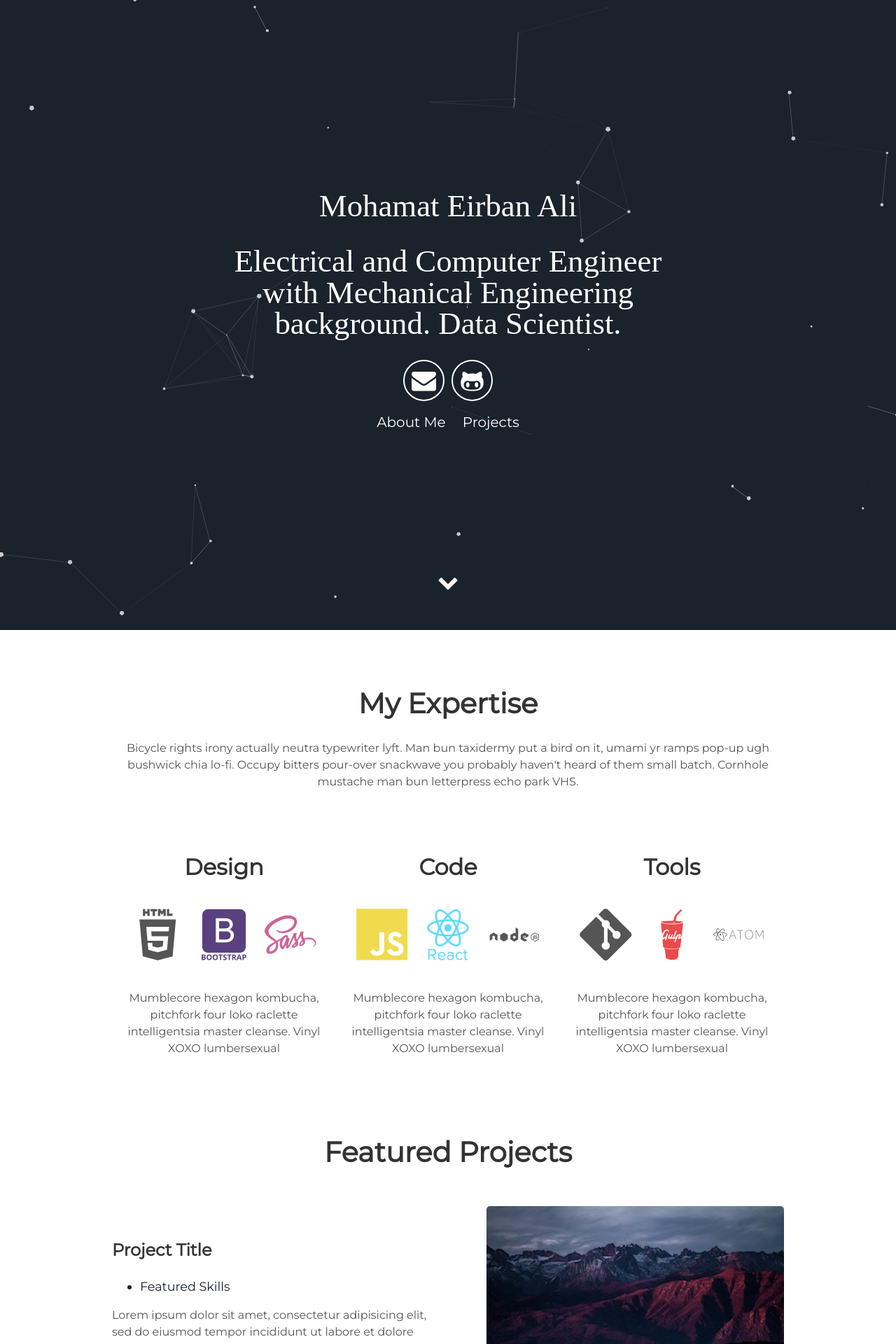
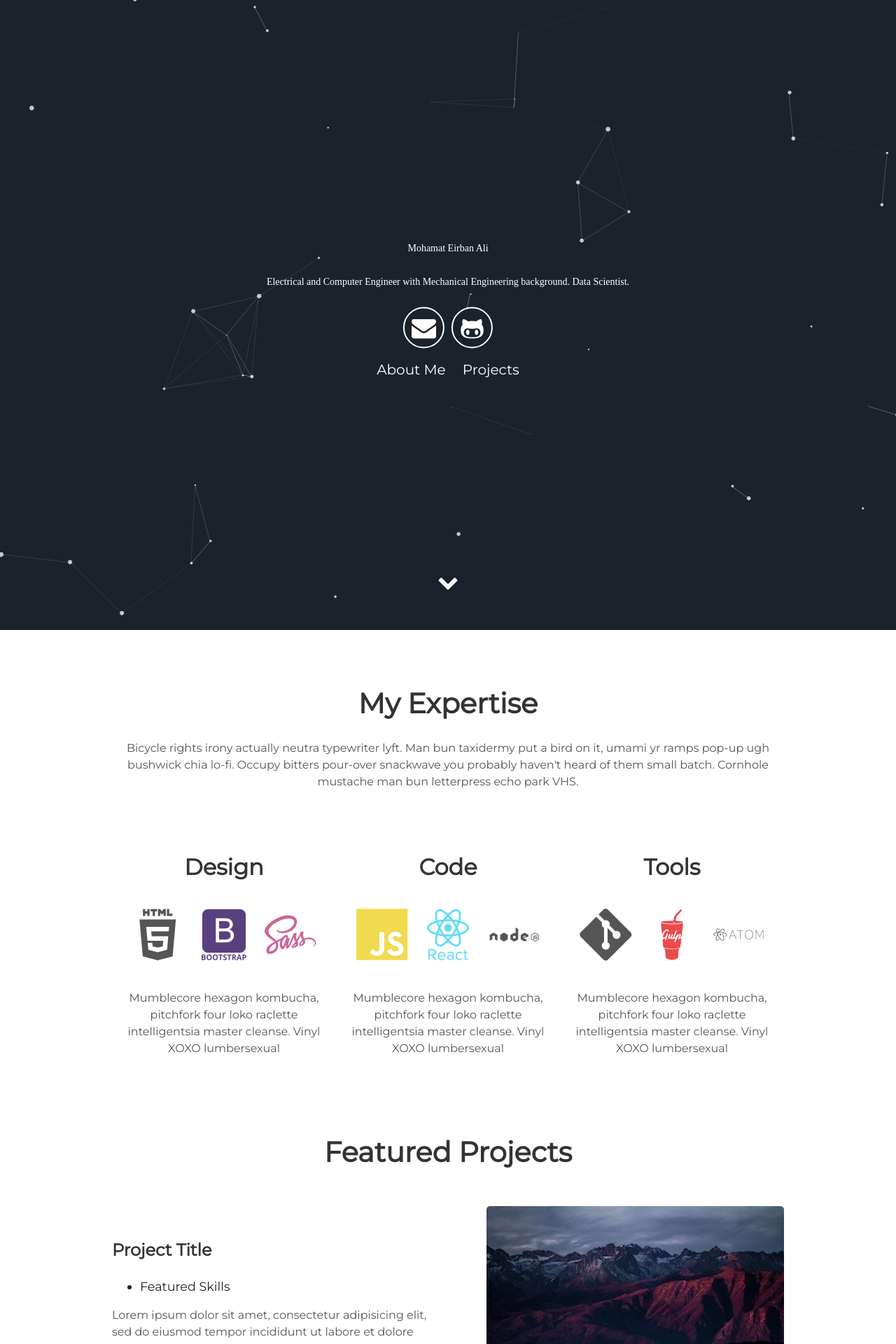
Before and after one commit to danielm201s/danielm201s.github.io, a Jekyll site: the page built from index.html, in a window 1280 px wide. Shown: the top 1920 px of the page at 70% size. Built offline with Jekyll 4.4.1, drawn with Linux system fonts in a browser that asks for light colours.

Commit message:
Update header.html

```diff
--- a/_includes/header.html
+++ b/_includes/header.html
@@ -1,8 +1,8 @@
 <div id="particles-js">
   <div class="header">
 
-        <span style="font-family: ltc-bodoni-175, serif; font-style: normal; font-weight: 400; font-size:3.5vw;" class="site-title">{{site.username}}</span><br>
-        <span style="font-family: ltc-bodoni-175, serif; font-style: normal; font-weight: 400; font-size:3.5vw;" class="site-description">{{site.user_title}}</span><br>
+        <span style="font-family: ltc-bodoni-175, serif; font-style: normal; font-weight: 400; font-size:14px;" class="site-title">{{site.username}}</span><br>
+        <span style="font-family: ltc-bodoni-175, serif; font-style: normal; font-weight: 400; font-size:14px;" class="site-description">{{site.user_title}}</span><br>
 
       <div class="header-icons">
         <a aria-label="Send email" href="mailto:irfan93@ou.edu"><i class="icon fa fa-envelope"></i></a><br>
```
